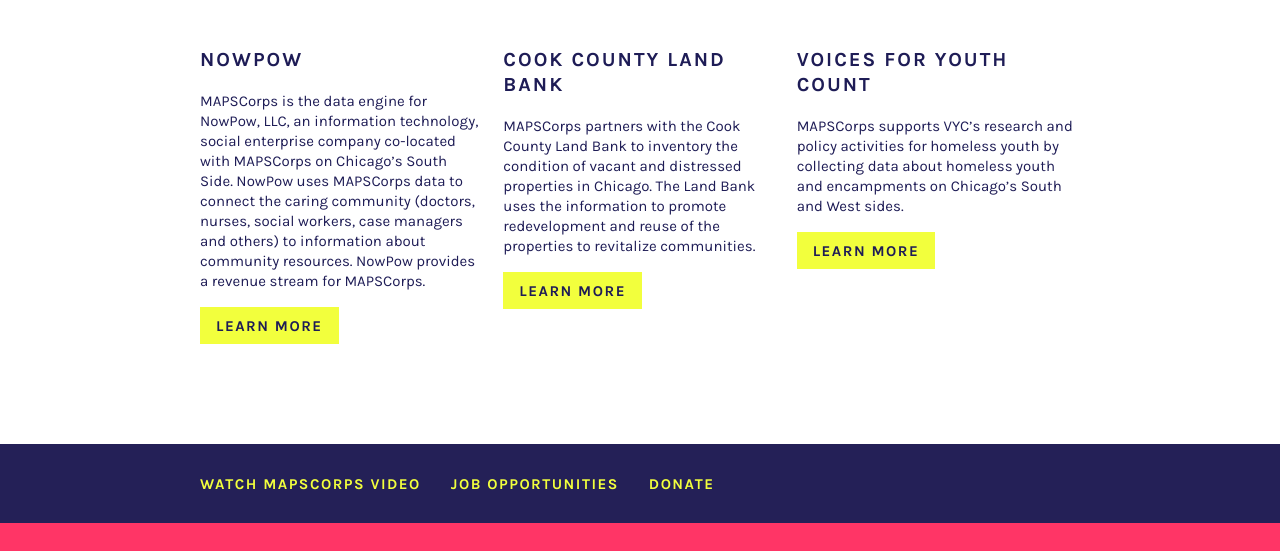
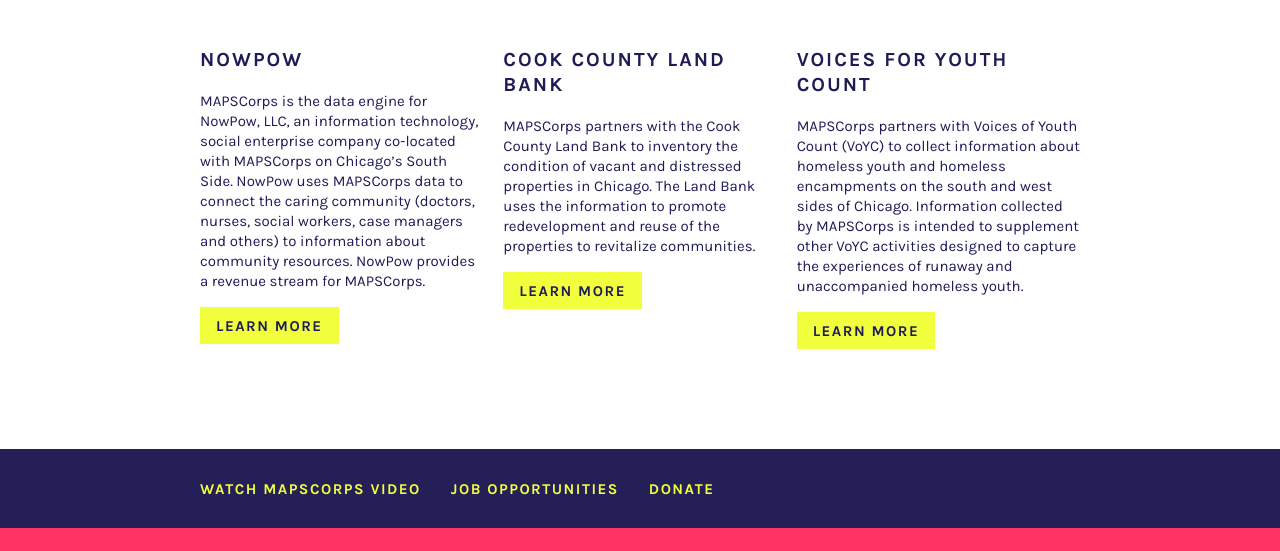
Before and after one commit to firebelly/mapscore, a plain HTML site: page index.html in a window 1280 px wide. Shown: the part 9173-9724 px from the top of the page. Drawn offline with Linux system fonts and the light colour scheme; some packages are replaced by stand-ins of ours; a web font is replaced by a local one.

Commit message:
Updating copy

```diff
--- a/index.html
+++ b/index.html
@@ -244,7 +244,7 @@
               </div>
               <div class="grid-item one-third -right">
                 <h3>Voices for Youth Count</h3>
-                <p>MAPSCorps supports VYC’s research and policy activities for homeless youth by collecting data about homeless youth and encampments on Chicago’s South and West sides.</p>
+                <p>MAPSCorps partners with Voices of Youth Count (VoYC) to collect information about homeless youth and homeless encampments on the south and west sides of Chicago. Information collected by MAPSCorps is intended to supplement other VoYC activities designed to capture the experiences of runaway and unaccompanied homeless youth.</p>
                 <a href="http://www.voicesofyouthcount.org/voices" target="_blank" class="btn">Learn More</a>
               </div>
             </div>
```
